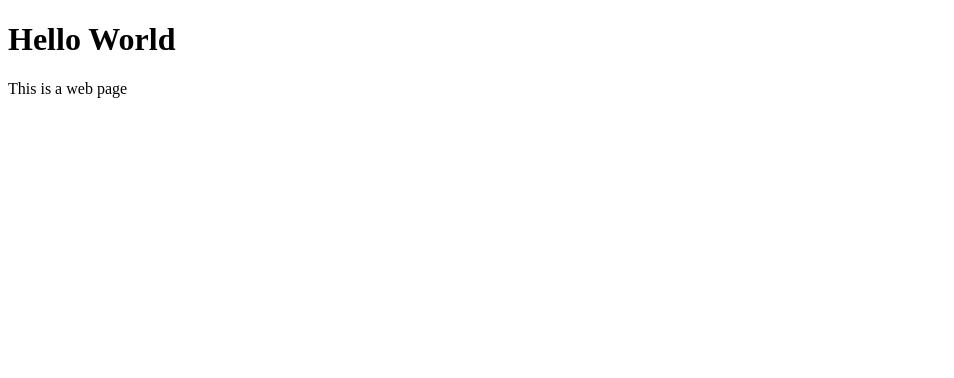
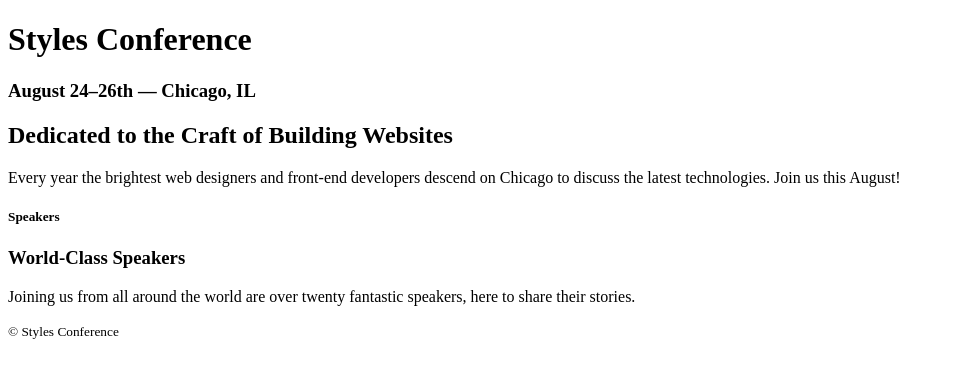
Before and after one commit to Mspano37/practice, a plain HTML site: page index.html in a window 1280 px wide. Shown: the whole page, without its empty margins (0-954 px from the left). Drawn offline with Linux system fonts and the light colour scheme.

Commit message:
Update index.html

```diff
--- a/index.html
+++ b/index.html
@@ -1,17 +1,40 @@
 <!DOCTYPE html>
 <html lang="en">
+    <body>
+        <header>
+        <h1>Styles Conference</h1>
+        <h3>August 24&ndash;26th &mdash; Chicago, IL</h3>
+        </header>
 
-   <head>
 
-       <meta charset="utf=8">
-       <title>Hello World</title>
-   </head>
-<body>
+            <Section>
+            <h2>Dedicated to the Craft of Building Websites</h2>
 
-<h1>Hello World</h1>
-<p>This is a web page</p>
+            <p>Every year the brightest web designers and front-end
+                developers descend on Chicago to discuss the latest technologies. Join us this August!</p>
 
-</body>
+            </Section>
+
+<section>
+    <section>
+<h5>Speakers</h5>
+<h3>World-Class Speakers</h3>
+<p>Joining us from all around the world are over twenty fantastic speakers, here
+    to share their stories.</p>
+
+
+    </section>
+
+</section>
+
+<Footer>
+
+<small>&copy; Styles Conference</small>
+
+</Footer>
+
+
+    </body>
 
 
 </html>
```
